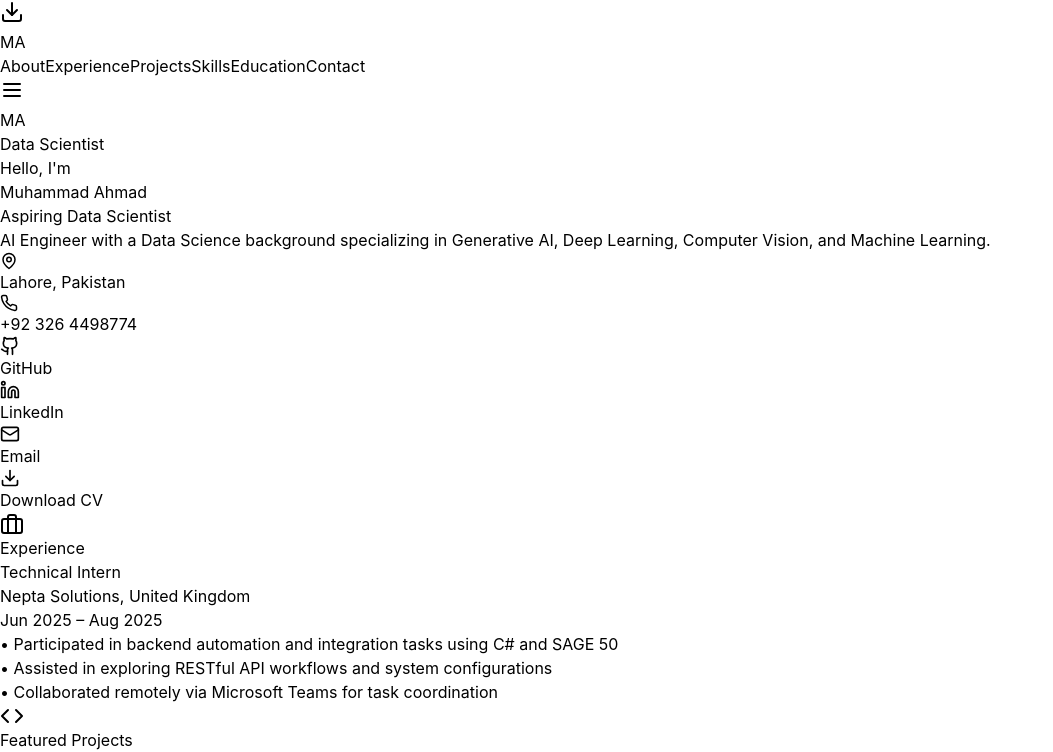
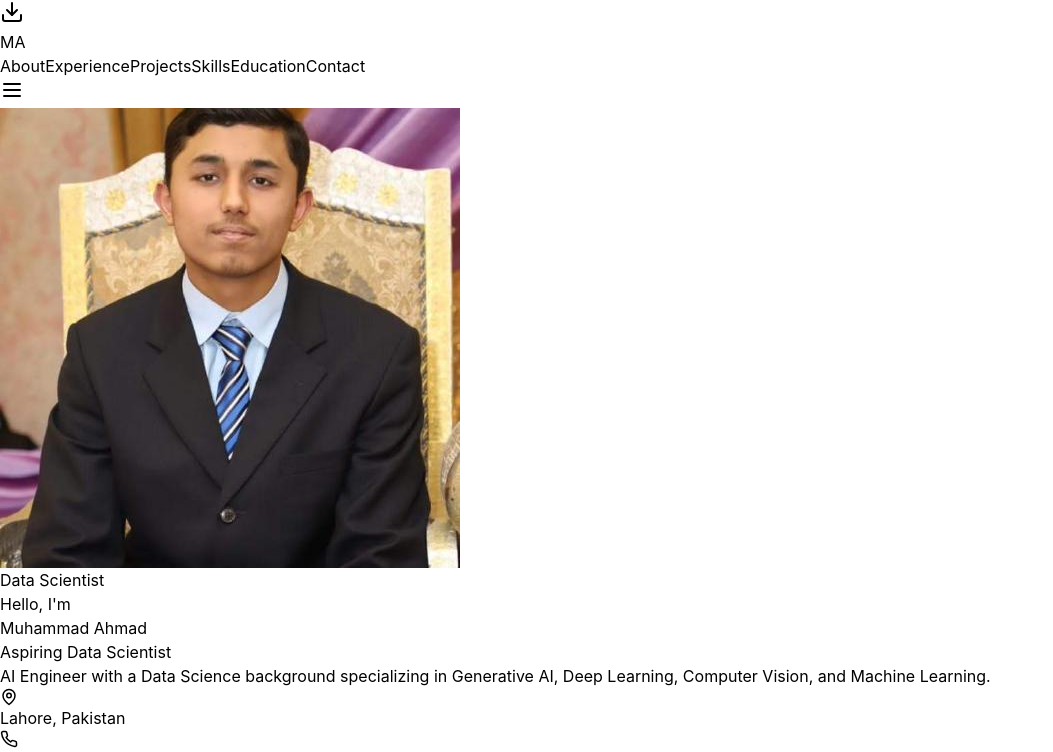
Before and after one commit to Muhammad-Ahmad2511/portfolio_1, a React (Vite) app: page / in a window 1280 px wide. Shown: the top 752 px of the page, without its empty margins (0-1053 px from the left). Built offline with nearby package versions, Linux system fonts and the light colour scheme; the HTML template or start-up script is replaced by a standard one.

Commit message:
Use /profile.jpg as default profile image; prefer uploaded image when available

```diff
--- a/src/App.jsx
+++ b/src/App.jsx
@@ -304,13 +304,8 @@
           <div className="flex flex-col md:flex-row items-center gap-12 mb-8">
             <div className="relative flex-shrink-0">
               <div className="relative w-64 h-64 rounded-full overflow-hidden border-4 border-blue-400 shadow-2xl shadow-blue-500/50">
-                {imageUrl ? (
-                  <img src={imageUrl} alt="Muhammad Ahmad" className="w-full h-full object-cover" />
-                ) : (
-                  <div className="w-full h-full bg-gradient-to-br from-blue-500 to-cyan-500 flex items-center justify-center">
-                    <span className="text-6xl font-bold text-white">MA</span>
-                  </div>
-                )}
+                {/* Use uploaded image if present, otherwise use permanent /profile.jpg in public */}
+                <img src={imageUrl || '/profile.jpg'} alt="Muhammad Ahmad" className="w-full h-full object-cover" />
               </div>
               <div className="absolute -bottom-2 -right-2 bg-blue-500 text-white px-4 py-2 rounded-full text-sm font-semibold shadow-lg">
                 Data Scientist
```
